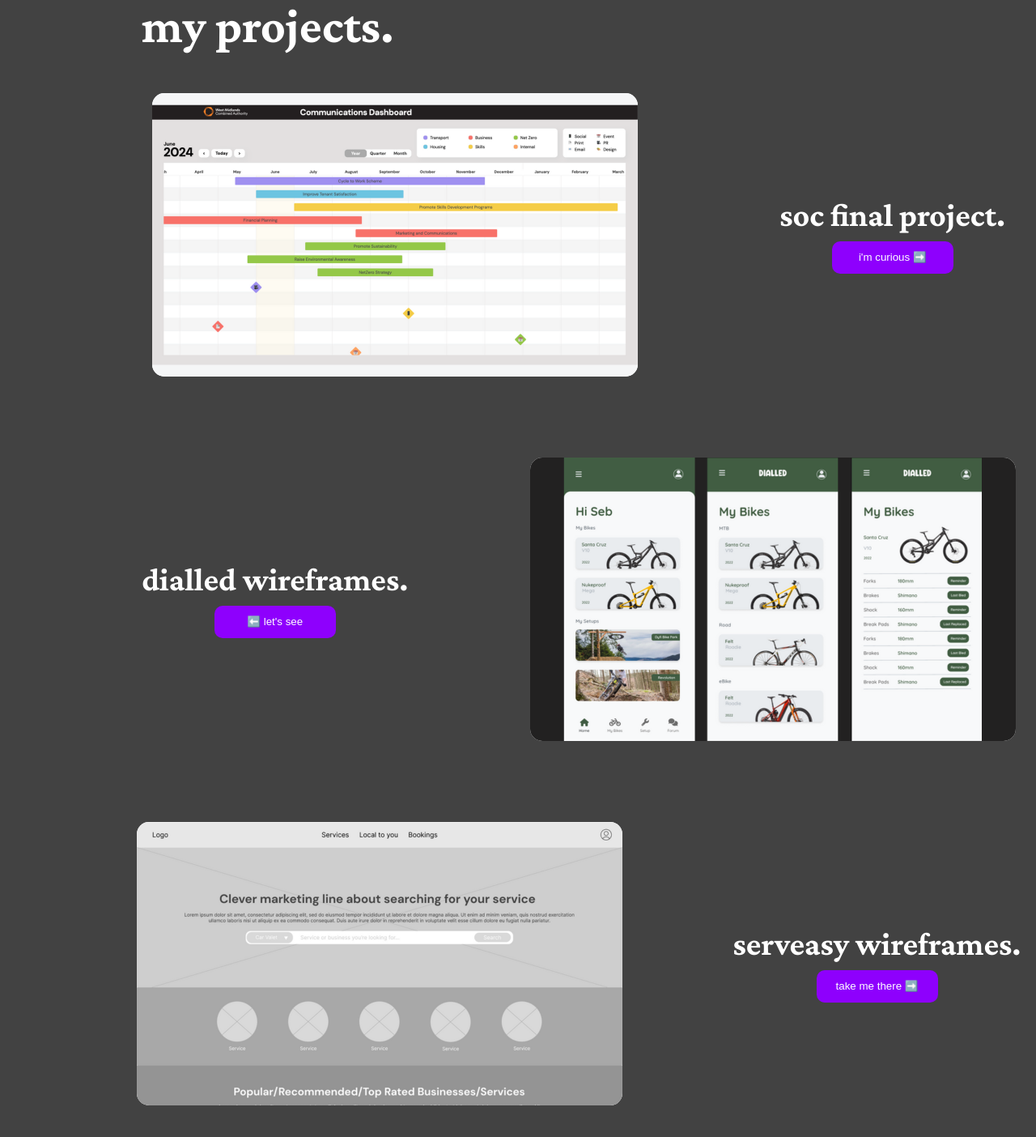
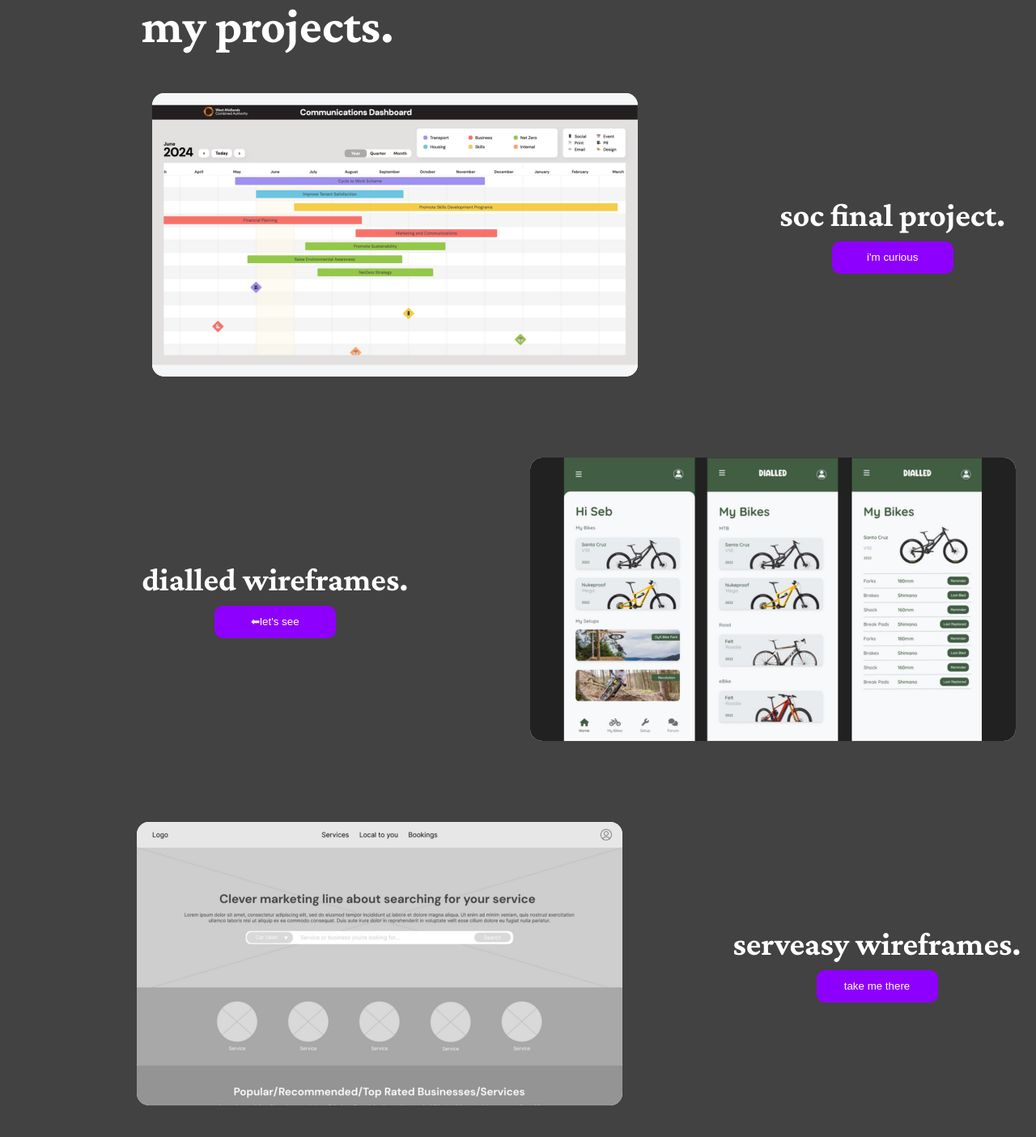
Before and after one commit to CourtRaee/CourtRaee.github.io, a React (Vite) app: page / in a window 1280 px wide. Shown: the part 962-2366 px from the top of the page at 81% size. Built offline with nearby package versions, Linux system fonts and the light colour scheme; a web font is replaced by a local one.

Commit message:
Fixing homepage buttons

```diff
--- a/src/components/projects/projects.jsx
+++ b/src/components/projects/projects.jsx
@@ -3,7 +3,7 @@ import "./projects.css";
 import ProjectPreview from "../projectPreview/projectPreview";
 import ProjectCTA from "../projectCTA/projectCTA";
 
-import f1Preview from "../../../public/assets/f1-preview.png";
+// import f1Preview from "../../../public/assets/f1-preview.png";
 import serveasyWireframes from "../../../public/assets/serveasy-card.png";
 import dialledCard from "../../../public/assets/dialled-card.png";
 import socCard from "../../../public/assets/soc-preview-card.png";
@@ -16,7 +16,7 @@ function Projects() {
         <ProjectPreview image={socCard} />
         <ProjectCTA
           text={"soc final project."}
-          buttonText="i'm curious ➡️"
+          buttonText="i'm curious"
           link="/soc"
         />
       </div>
@@ -24,7 +24,7 @@ function Projects() {
       <div className="project-two-container">
         <ProjectCTA
           text={"dialled wireframes."}
-          buttonText="⬅️ let's see"
+          buttonText="⬅let's see"
           link="/dialled"
         />
         <ProjectPreview image={dialledCard} />
@@ -34,7 +34,7 @@ function Projects() {
         <ProjectPreview image={serveasyWireframes} />
         <ProjectCTA
           text={"serveasy wireframes."}
-          buttonText="take me there ➡️"
+          buttonText="take me there"
           link="/serveasy"
         />
       </div>
```
